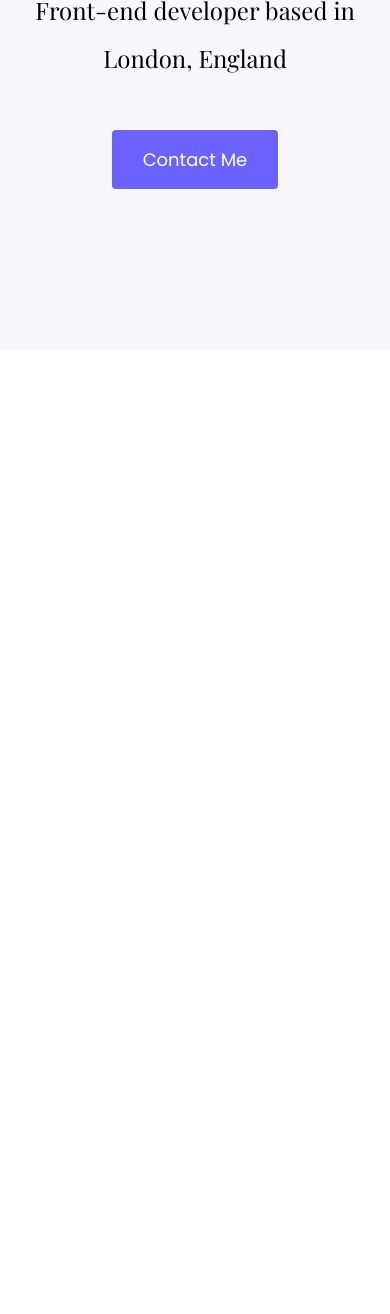
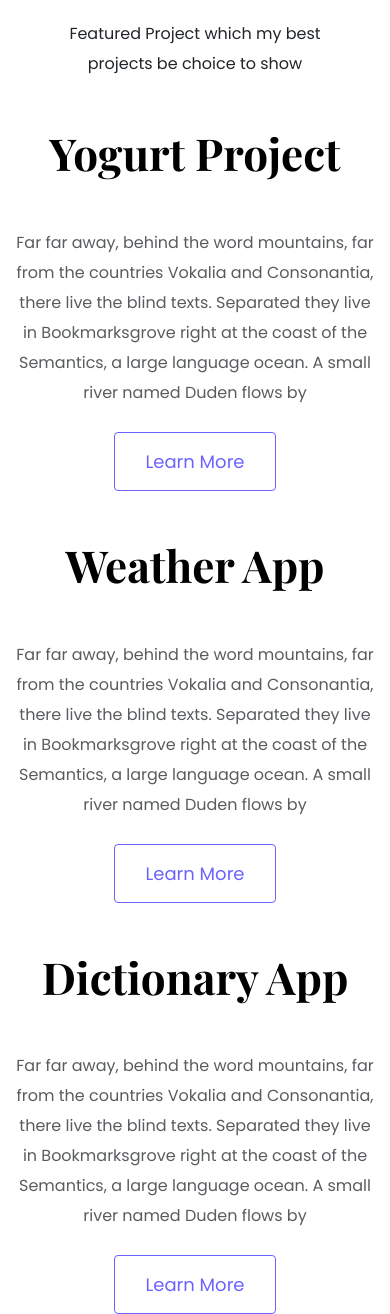
Before and after one commit to dc3MLL99/portfolio, a plain HTML site: page index.html in a window 390 px wide. Shown: the part 582-1896 px from the top of the page. Before the commit the page ends 931 px from the top, so only its background shows below. Drawn offline with nearby package versions, Linux system fonts and the light colour scheme; a web font is replaced by a local one.

Commit message:
Integrated homepage design

```diff
--- a/index.html
+++ b/index.html
@@ -38,5 +38,61 @@
         <a href="#" class="btn btn-branding">Contact Me</a>
       </div>
     </div>
+    <p class="text-center m-5">
+      Featured Project which my best projects be choice to show
+    </p>
+    <div class="container">
+      <div class="row mb-5">
+        <div class="col d-none d-lg-block">
+          <img src="images/yogurt.png" class="img-fluid" />
+        </div>
+        <div class="col">
+          <div class="project-description">
+            <h2 class="mb-5">Yogurt Project</h2>
+            <p class="mb-4 text-muted">
+              Far far away, behind the word mountains, far from the countries
+              Vokalia and Consonantia, there live the blind texts. Separated
+              they live in Bookmarksgrove right at the coast of the Semantics, a
+              large language ocean. A small river named Duden flows by
+            </p>
+            <a href="" class="btn btn-branding-outline">Learn More</a>
+          </div>
+        </div>
+      </div>
+      <div class="row mb-5">
+        <div class="col">
+          <div class="project-description">
+            <h2 class="mb-5">Weather App</h2>
+            <p class="mb-4 text-muted">
+              Far far away, behind the word mountains, far from the countries
+              Vokalia and Consonantia, there live the blind texts. Separated
+              they live in Bookmarksgrove right at the coast of the Semantics, a
+              large language ocean. A small river named Duden flows by
+            </p>
+            <a href="" class="btn btn-branding-outline">Learn More</a>
+          </div>
+        </div>
+        <div class="col d-none d-lg-block">
+          <img src="images/weather-app.png" class="img-fluid" />
+        </div>
+      </div>
+      <div class="row">
+        <div class="col d-none d-lg-block">
+          <img src="images/dictionary-app.png" class="img-fluid" />
+        </div>
+        <div class="col">
+          <div class="project-description">
+            <h2 class="mb-5">Dictionary App</h2>
+            <p class="mb-4 text-muted">
+              Far far away, behind the word mountains, far from the countries
+              Vokalia and Consonantia, there live the blind texts. Separated
+              they live in Bookmarksgrove right at the coast of the Semantics, a
+              large language ocean. A small river named Duden flows by
+            </p>
+            <a href="" class="btn btn-branding-outline">Learn More</a>
+          </div>
+        </div>
+      </div>
+    </div>
   </body>
 </html>
--- a/styles/portfolio.css
+++ b/styles/portfolio.css
@@ -19,10 +19,16 @@ h6 {
 }
 h1 {
   font-size: 96px;
+  line-height: 1.5;
+}
+h2 {
+  font-size: 64px;
 }
 
 p {
   font-weight: normal;
+  font-size: 16px;
+  line-height: 30px;
 }
 
 .hero {
@@ -41,7 +47,7 @@ p {
 .hero h2 {
   font-family: var(--heading-font-family);
   font-weight: normal;
-  line-height: 2;
+  line-height: 1.5;
   font-size: 24px;
 }
 .btn-branding {
@@ -52,3 +58,32 @@ p {
   line-height: 27px;
   padding: 15px 30px;
 }
+.btn-branding-outline {
+  color: var(--branding-color);
+  border: 1px solid var(--branding-color);
+  border-radius: 4px;
+  font-size: 18px;
+  line-height: 27px;
+  padding: 15px 30px;
+}
+.project-description {
+  padding: 120px 60px;
+}
+
+@media (max-width: 960px) {
+  h1 {
+    font-size: 44px;
+    line-height: 2;
+  }
+  h2 {
+    font-size: 44px;
+  }
+
+  .hero {
+    padding: 80px 20px;
+  }
+  .project-description {
+    padding: 0;
+    text-align: center;
+  }
+}
```
Also changed, not shown: images/dictionary-app.png (added), images/weather-app.png (added), images/yogurt.png (added).
